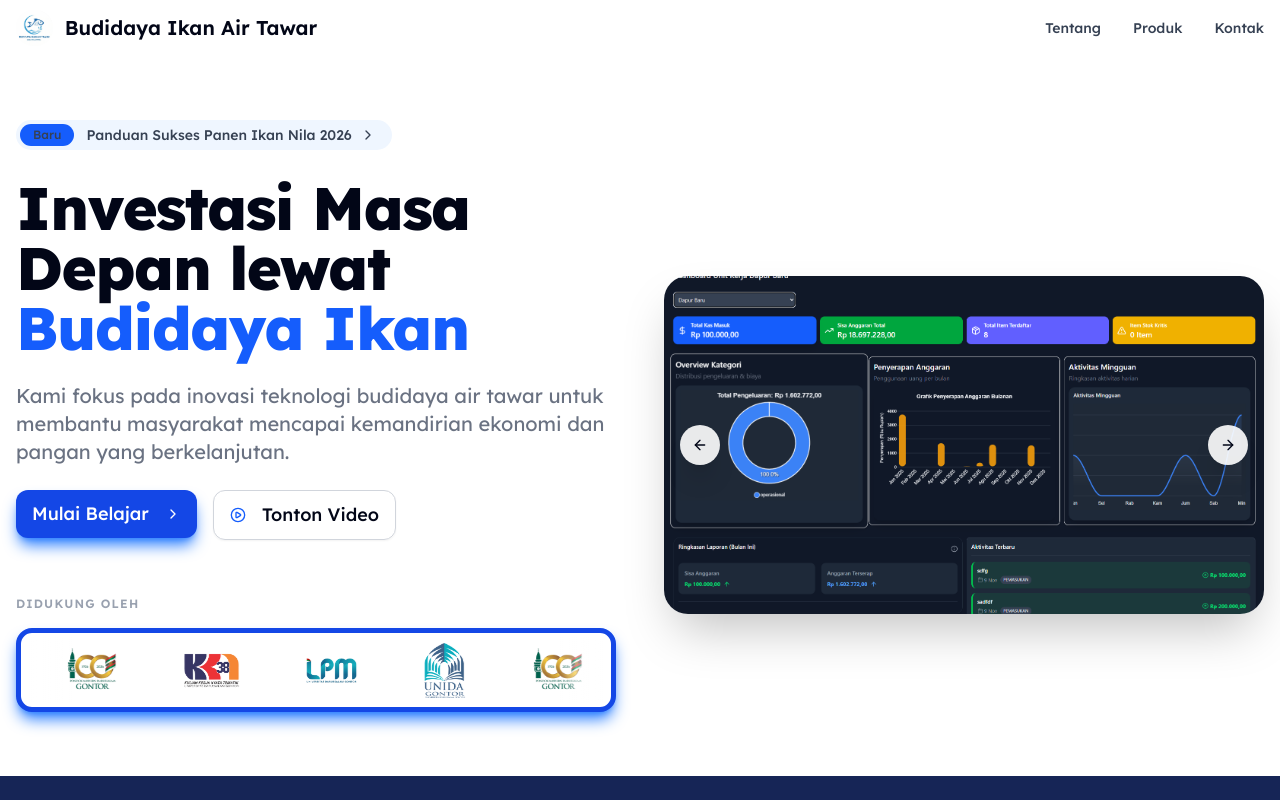
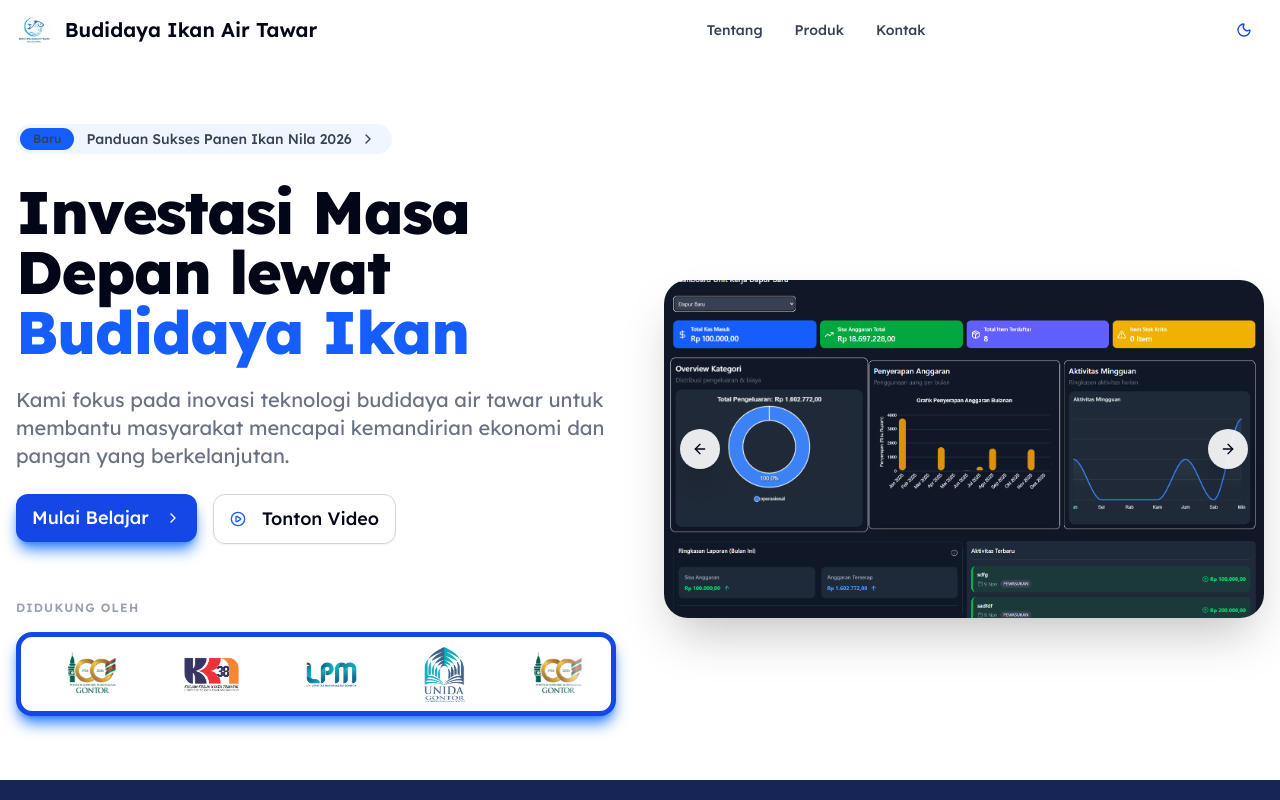
Before and after one commit to cardinaldeacre/KKN-Freshwater-Fish-Farm-Website, a React (Vite) app: page / in a window 1280 px wide. Shown: the top 800 px of the page. Built offline with nearby package versions, Linux system fonts and the light colour scheme; a web font is replaced by a local one.

Commit message:
init sticky navbar

```diff
--- a/src/layouts/Navbar.jsx
+++ b/src/layouts/Navbar.jsx
@@ -2,9 +2,12 @@
 import { Navbar, NavbarBrand, NavbarCollapse, NavbarLink, NavbarToggle } from "flowbite-react";
 import { Link } from "react-router-dom";
 import icon from './../assets/ikan_icon.png'
+import ThemeToggle from "@/components/ThemeToggle";
 
 export default function Navigation() {
     return (
+        <div className="sticky top-0 left-0 w-full z-50">
+
             <Navbar fluid rounded>
                 <NavbarBrand as={Link} href="https://flowbite-react.com">
                     <img src={icon} className="mr-3 h-6 sm:h-9 rounded-3xl" alt="Flowbite React Logo" />
@@ -25,6 +28,8 @@ export default function Navigation() {
                         Kontak
                     </NavbarLink>
                 </NavbarCollapse>
+                <ThemeToggle />
             </Navbar>
+        </div>
     );
 }
```
Lines whose indentation alone changed are shown as unchanged.
